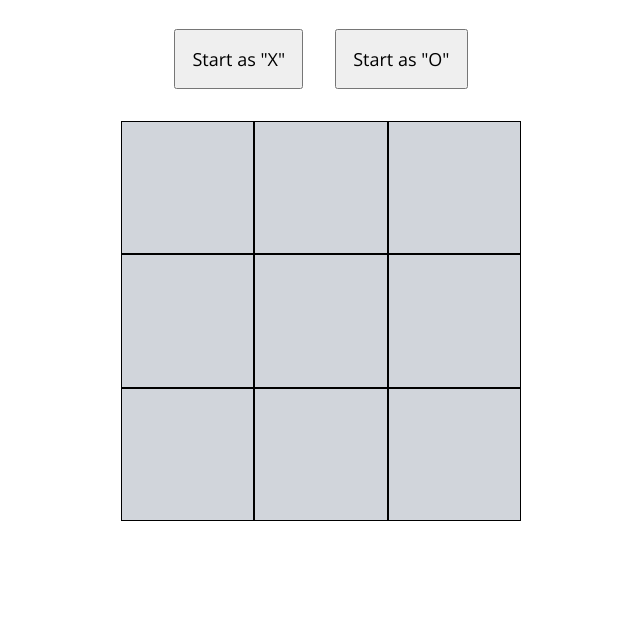
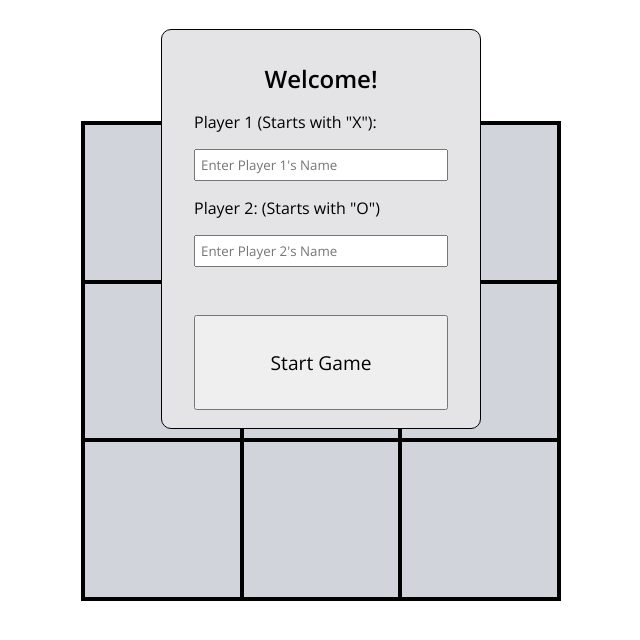
Before and after one commit to Yuheng3107/tictactoe, a plain HTML site: page index.html in a window 1280 px wide. Shown: the part 68-708 px from the top of the page, without its empty margins (319-959 px from the left). Drawn offline with nearby package versions, Linux system fonts and the light colour scheme.

Commit message:
Added form (only css and html) to get player names

```diff
--- a/index.html
+++ b/index.html
@@ -18,7 +18,16 @@
     </nav>
     <main>
         <div class="game-end"></div>
-        <div class="game-start"></div>
+
+        <form class="game-start" action="">
+            <h2>Welcome!</h2>
+            <label for="player1">Player 1 (Starts with "X"):</label>
+            <input type="text" id="player1" name="player1" placeholder="Enter Player 1's Name">
+            <label for="player2">Player 2: (Starts with "O")</label>
+            <input type="text" id="player2" name="player2" placeholder="Enter Player 2's Name">
+            <button>Start Game</button>
+        </form>
+
         <div class="starting-symbols">
             <button class="symbol" value="X">Start as "X"</button>
             <button class="symbol" value="O">Start as "O"</button>
--- a/script.js
+++ b/script.js
@@ -28,7 +28,7 @@ let gameboard = function() {
             else if (e.target.innerText == "") {
             // checks that position is not occupied
             // passes index to makeMove function
-            gameboard.makeMove(spaces.indexOf(e.target));
+            makeMove(spaces.indexOf(e.target));
             }
 
         });
@@ -48,6 +48,7 @@ let gameboard = function() {
                 if (board[i][j] != null) {
                     spaces[i*3+j].innerText = board[i][j];
                 }
+                else spaces[i*3+j].innerText = "";
             }
         }
     }
@@ -63,7 +64,7 @@ let gameboard = function() {
         let [i, j] = indextoArrayIndices(index);
         board[i][j] = currentSymbol;
         // then display it
-        gameboard.displayGrid();
+        displayGrid();
         // check if anyone won
         checkWinner();
         // then we change the currentSymbol
@@ -79,27 +80,40 @@ let gameboard = function() {
         for (let i = 0; i < 3; i++) {
             // checks for rows and columns
             if ((board[i][0] === board[i][1]) && (board[i][1] === board[i][2]) && board[i][0] != null) displayWinner();
-            if ((board[0][i] === board[1][i]) && (board[1][i] === board[2][i]) && board[0][i] !== null) displayWinner();
+            else if ((board[0][i] === board[1][i]) && (board[1][i] === board[2][i]) && board[0][i] !== null) displayWinner();
         }
         // so that no need check null for diagonals
         if (board[1][1] === null) return;
         // checking left diagonal
         if ((board[0][0] === board[1][1]) && (board[1][1] === board[2][2])) displayWinner();
-        if ((board[0][2] === board[1][1]) && (board[1][1] === board[2][0])) displayWinner();
+        else if ((board[0][2] === board[1][1]) && (board[1][1] === board[2][0])) displayWinner();
+
+        for (let i = 0; i < 3; i++) {
+            for (let j = 0; j < 3; j++) {
+                if (board[i][j] == null) return;
+            }
+        }
+        window.alert("Tie.");
+        initialise();
+        displayGrid();
     }
 
     function displayWinner() {
         // TODO
         window.alert(`${currentSymbol} is the winner`);
+        initialise();
+        displayGrid();
     }
 
-    return {initialise, displayGrid, setStartingSymbol, makeMove}
+    return {initialise, setStartingSymbol}
 
 
 
 }();
 
 
-function player() {
+function player(name) {
 // TODO
+let playerName = name;
+
 }
--- a/styles.css
+++ b/styles.css
@@ -24,16 +24,19 @@ nav {
 
 .board {
     display: grid;
-    height: 50vh;
-    width: 50vh;
-    grid-template-columns: repeat(3, 1fr);
-    grid-template-columns: repeat(3, 1fr);
+    height: 60vh;
+    width: 60vh;
+    grid-template-columns: repeat(3, minmax(0, 1fr));
+    grid-template-columns: repeat(3, minmax(0, 1fr));
     margin: 2rem;
+    border: 2px solid black;
 }
 
 .space {
     background-color: #d1d5db;
-    border: 1px solid black;
+    border: 2px solid black;
+    font-size: 50px;
+
 }
 
 main {
@@ -51,3 +54,30 @@ main {
     display: flex;
     gap: 2rem;
 }
+
+.game-start {
+    position: fixed;
+    display: flex;
+    flex-direction: column;
+    height: 50vh;
+    width: 40vh;
+    background-color: #e4e4e7;
+    gap: 1rem;
+    padding: 2rem;
+    border-radius: 10px;
+    border: 1px solid black;
+}
+
+.game-start button {
+    padding: 2rem;
+    font-size: larger;
+    margin-top: 2rem;
+}
+
+.game-start input {
+    padding: 5px;
+}
+
+.game-start h2 {
+    align-self: center;
+}
```
